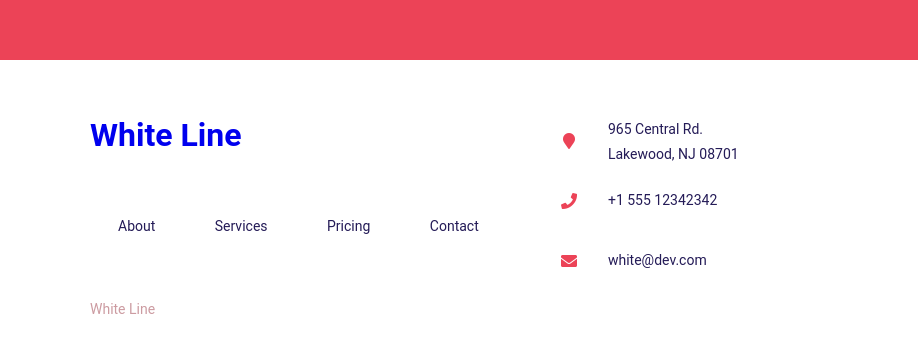
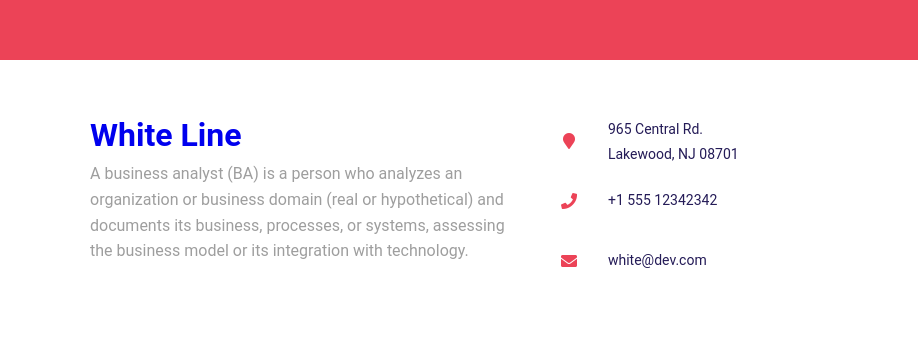
Before and after one commit to dev-athul/whiteline-consultants, a plain HTML site: page index.html in a window 1280 px wide. Shown: the part 1562-1914 px from the top of the page, 0-918 px from the left. Drawn offline with Linux system fonts and the light colour scheme.

Commit message:
Update index.html

```diff
--- a/index.html
+++ b/index.html
@@ -105,13 +105,7 @@
                         <h1>White Line</h1>
 
                     </a>
-                    <p class="footer-links">
-                        <a href="#">About</a>
-                        <a href="#">Services</a>
-                        <a href="#">Pricing</a>
-                        <a href="#">Contact</a>
-                    </p>
-                    <p class="footer-company-name">White Line</p>
+                    A business analyst (BA) is a person who analyzes an organization or business domain (real or hypothetical) and documents its business, processes, or systems, assessing the business model or its integration with technology.
                 </div>
 
                 <!-- footer left end -->
```
